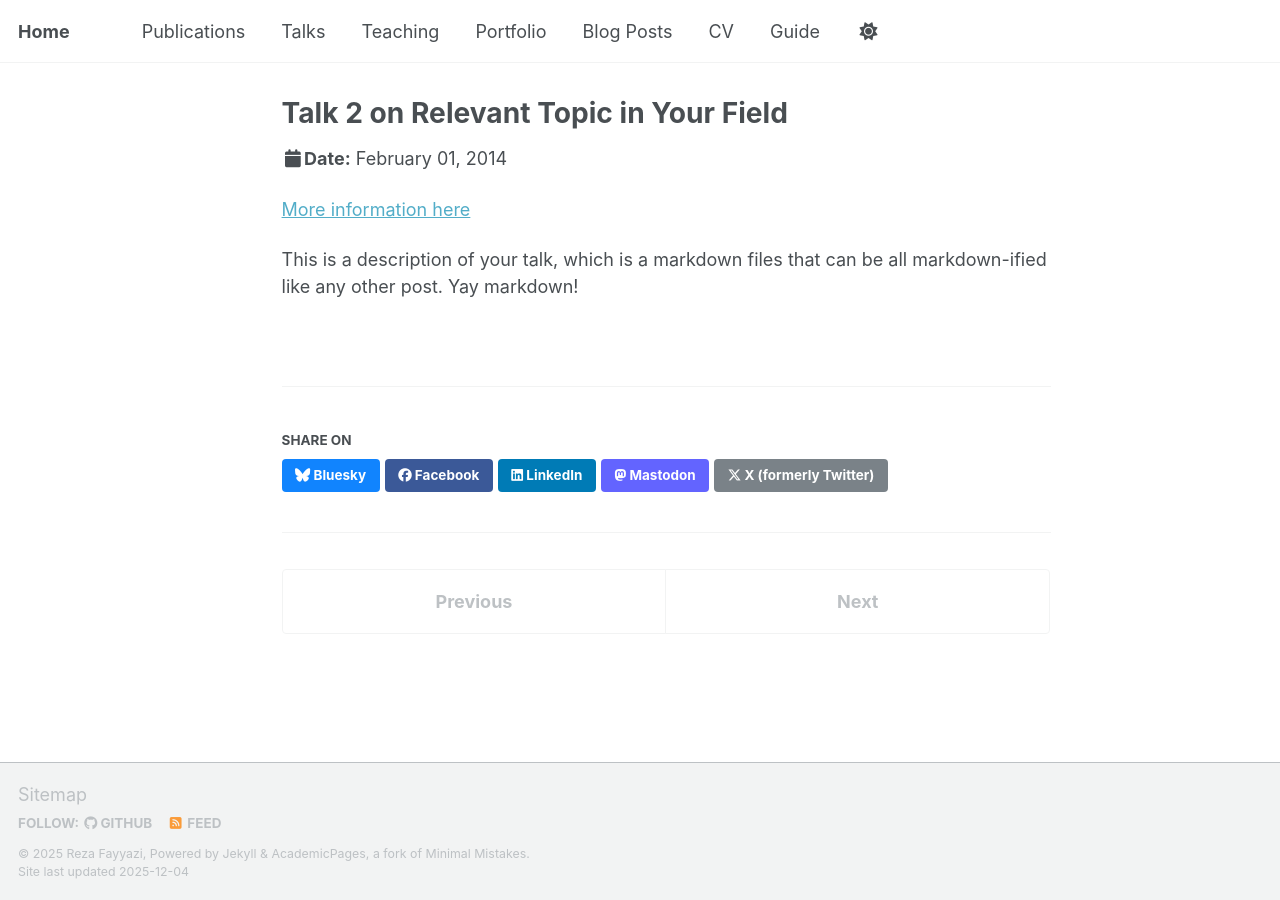
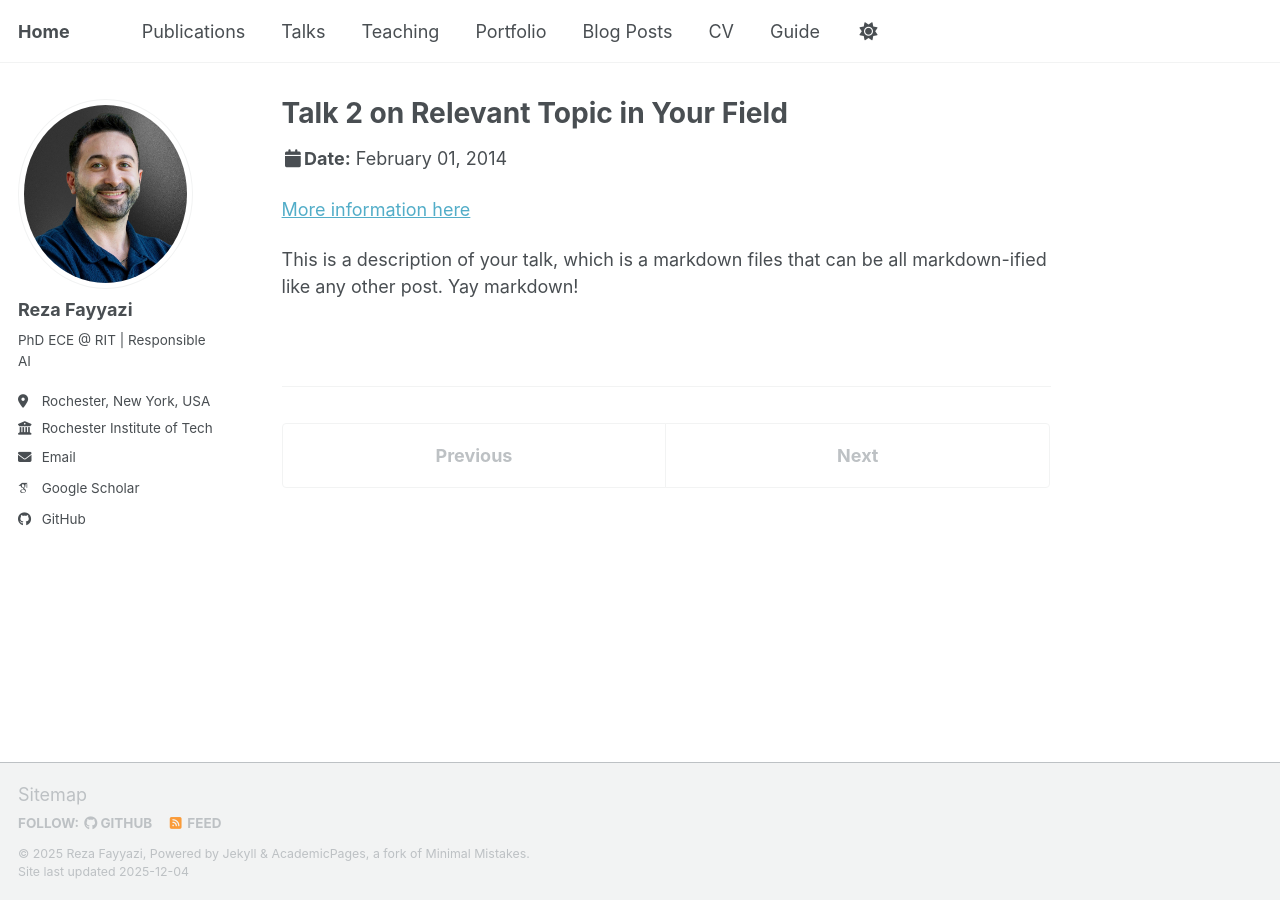
Before and after one commit to RezzFayyazi/RezzFayyazi.github.io, a Jekyll site: the page built from _talks/2014-02-01-talk-2.md, in a window 1280 px wide. Built offline with Jekyll 4.4.1, drawn with Linux system fonts in a browser that asks for light colours; some web fonts are replaced; a script bundle is joined from its source files by our own code; library files that are not in the unit come from our copies.

Commit message:
Modify email field and author profile settings
Updated email field and enabled author profile for multiple sections.

```diff
--- a/_config.yml
+++ b/_config.yml
@@ -30,7 +30,7 @@ author:
   location         : "Rochester, New York, USA"
   employer         : "Rochester Institute of Technology"
   uri              : # URL
-  RezzFayyazi@gmail.com            : "RezzFayyazi@gmail.com"
+  email            : "RezzFayyazi@gmail.com"
 
   # Academic websites
   academia         : # URL
@@ -261,7 +261,7 @@ defaults:
       type: teaching
     values:
       layout: single
-      author_profile: false
+      author_profile: true
       share: true
       comments: true
   # _publications
@@ -279,7 +279,7 @@ defaults:
       type: portfolio
     values:
       layout: single
-      author_profile: false
+      author_profile: true
       share: true
       comment: true
   # _talks
@@ -288,8 +288,8 @@ defaults:
       type: talks
     values:
       layout: talk
-      author_profile: false
-      share: true
+      author_profile: true
+      share: false
 
 
 # Sass/SCSS
```
